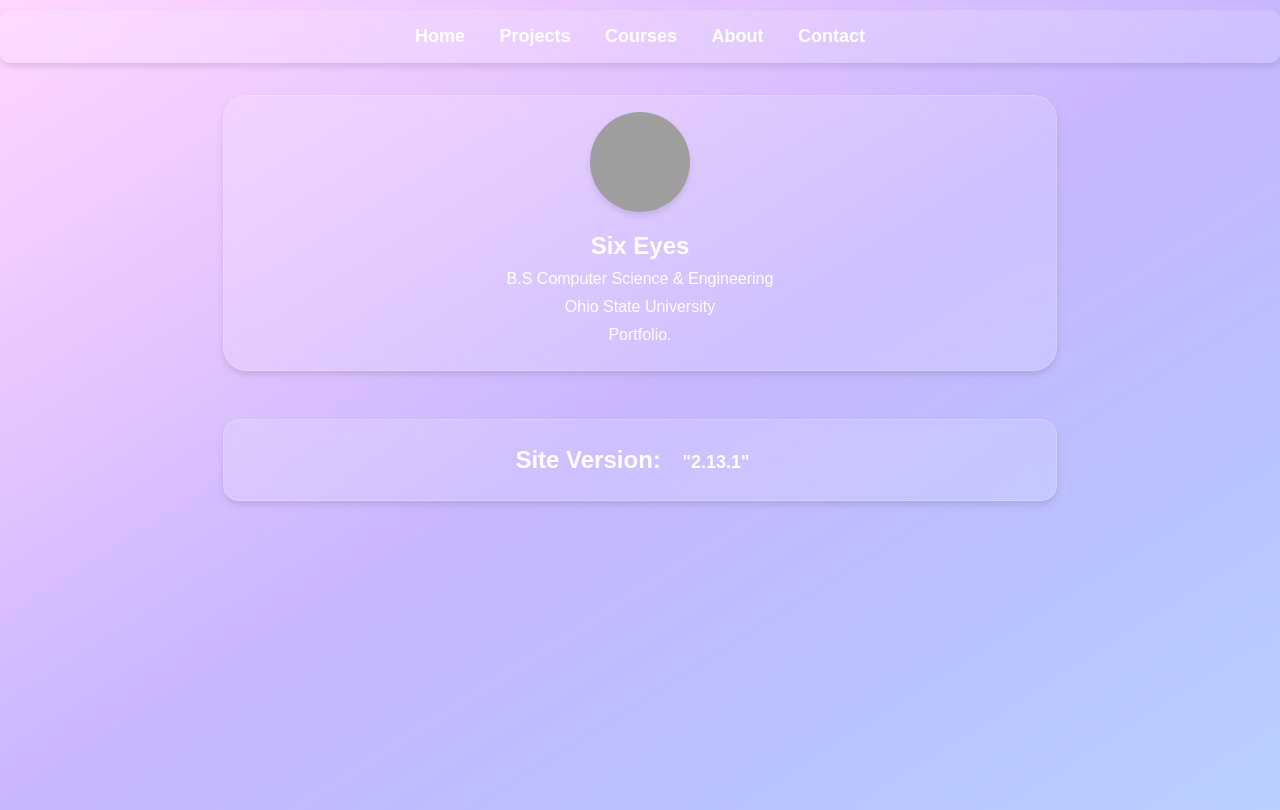
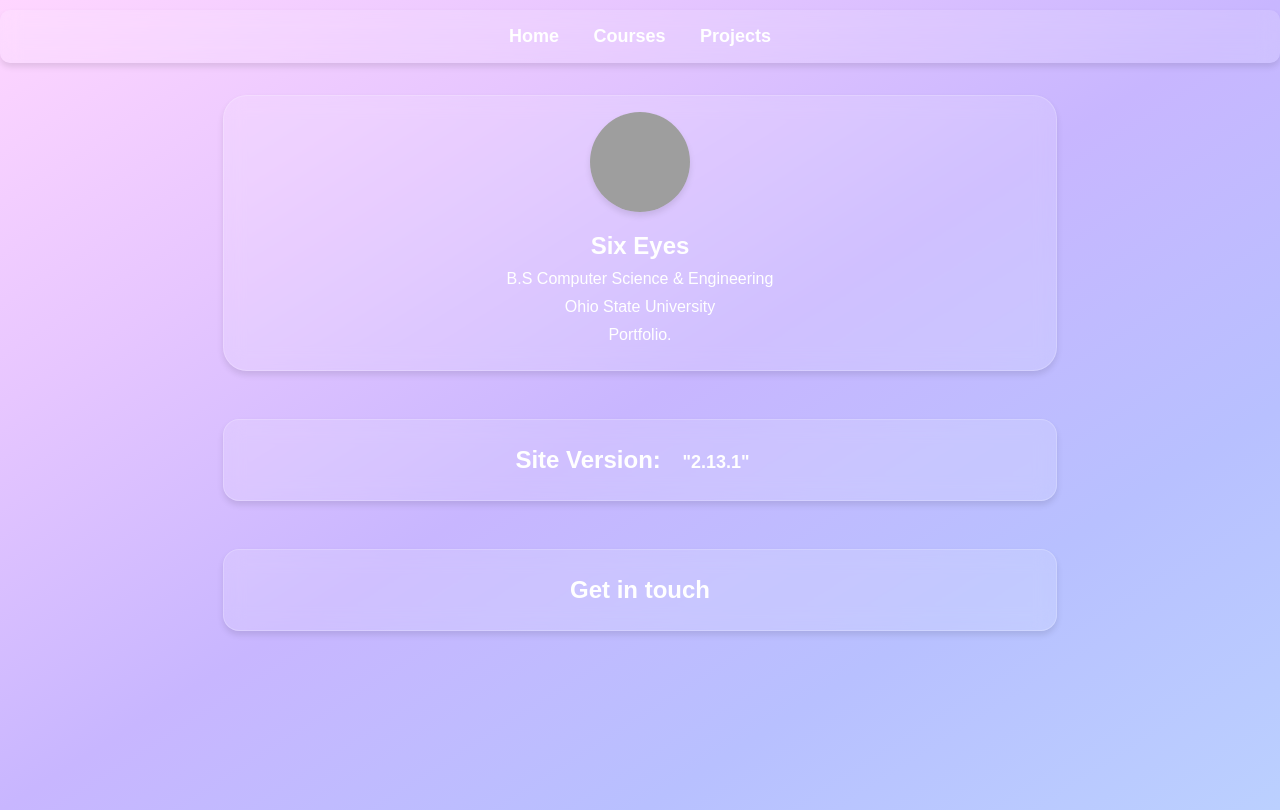
Before and after one commit to DevFarid/portfolio, a Flask app: page / in a window 1280 px wide. Run offline with Flask 3, Linux system fonts and the light colour scheme; parts of the project's set-up code (start-up, migrations or seed data) failed here and were passed over; grey boxes are pictures that could not be loaded.

Commit message:
refactor(main): remove about, contact page, add them to index

```diff
--- a/main.py
+++ b/main.py
@@ -30,15 +30,5 @@ def specific_project(project):
 def courses(name=None):
     return render_template('courses.html', class_loader=clazz_loader)
 
-@app.route('/about')
-@app.route('/about.html')
-def about(name=None):
-    return render_template('about.html', name=name)
-
-@app.route('/contacts')
-@app.route('/contacts.html')
-def contacts(name=None):
-    return render_template('contacts.html', name=name)
-
 if __name__ == "__main__":
     app.run(debug=True)
--- a/static/style.css
+++ b/static/style.css
@@ -71,6 +71,10 @@ nav a:hover, a:hover, a:active {
     box-shadow: 0 4px 6px rgba(0, 0, 0, 0.1);
 }
 
+.glass-container ol li {
+    text-decoration: none;
+    list-style-type: none;
+}
 
 .profile-pic {
     width: 100px;
--- a/templates/index.html
+++ b/templates/index.html
@@ -32,6 +32,10 @@
           {% endif %}
         </h2>
       </div>
-  </div>
+
+      <div class="glass-container" style="width: 100vh; border-radius: 2vh;">
+        <h2>Get in touch</h2>
+      </div>
+    </div>
 </body>
 </html>
--- a/templates/navbar.html
+++ b/templates/navbar.html
@@ -1,9 +1,7 @@
 <div class="navbar">
     <nav>
         <a href="index.html">Home</a>
+        <a href="courses.html">Courses</a>
         <a href="projects.html">Projects</a>
-        <a href="courses.html">Courses</a>
-        <a href="about.html">About</a>
-        <a href="contacts.html">Contact</a>
     </nav>
 </div>
```
Also changed, not shown: templates/about.html (deleted, +0 -17 lines), templates/contacts.html (deleted, +0 -17 lines).
